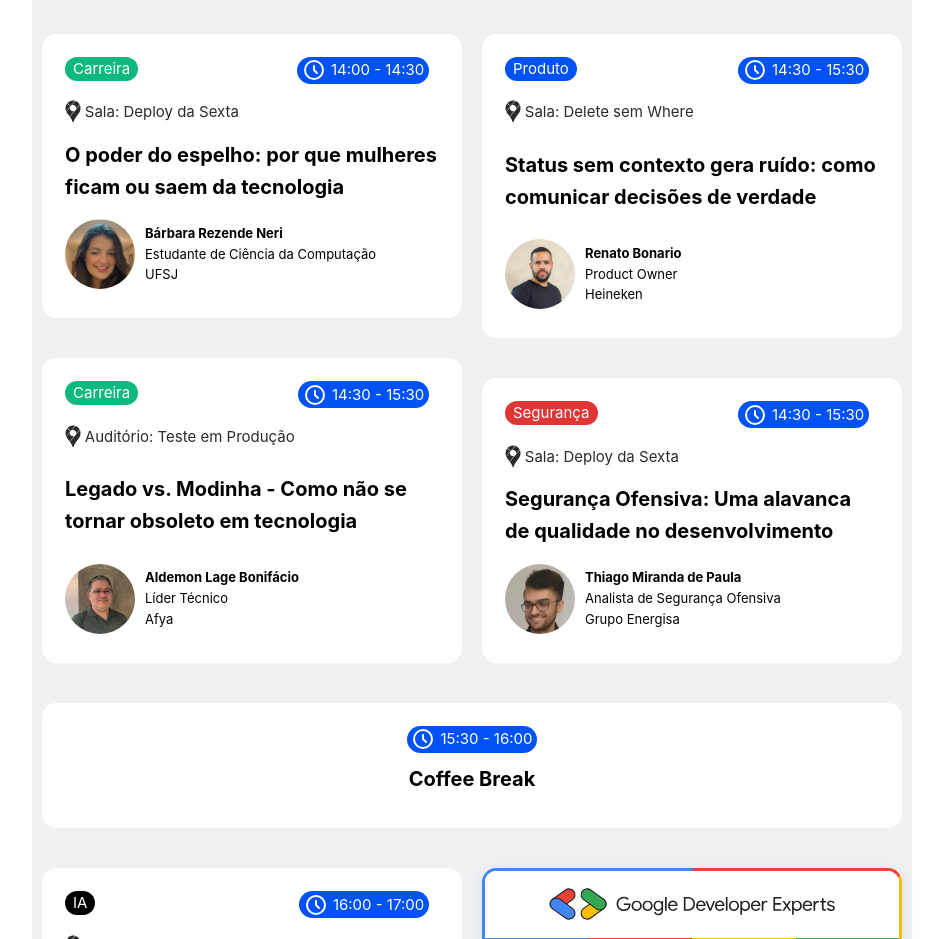
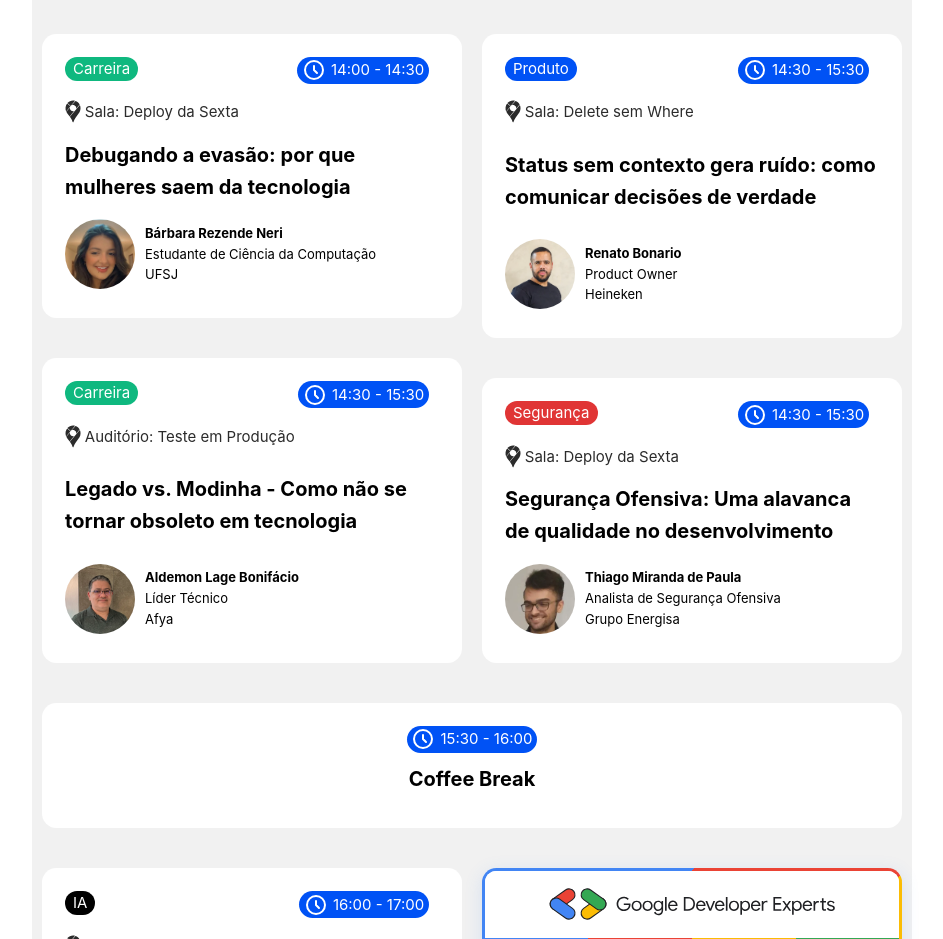
Before and after one commit to techhub-jf/techhub-site, a Vue app: page /conf in a window 1280 px wide. Shown: the part 5920-6859 px from the top of the page, without its empty margins (168-1111 px from the left). Built offline with nearby package versions, Linux system fonts and the light colour scheme.

Commit message:
update site

```diff
--- a/package.json
+++ b/package.json
@@ -6,7 +6,7 @@
   "scripts": {
     "dev": "vite",
     "build": "run-p type-check \"build-only {@}\" --",
-    "postbuild": "cp -r ./dist/ ./docs; cp ./dist/index.html ./docs/404.html; cp ./CNAME ./docs/CNAME; node ./scripts/generate-social-pages.mjs",
+    "postbuild": "rm -rf ./docs; cp -r ./dist/ ./docs; cp ./dist/index.html ./docs/404.html; cp ./CNAME ./docs/CNAME; node ./scripts/generate-social-pages.mjs",
     "preview": "vite preview",
     "test:unit": "vitest",
     "build-only": "vite build",
--- a/src/views/TechHubConf.vue
+++ b/src/views/TechHubConf.vue
@@ -157,7 +157,7 @@
 
           <Schedule :speakers="[{img: SpeakerBarbara, name: 'Bárbara Rezende Neri', role: 'Estudante de Ciência da Computação', company: 'UFSJ'}]"
             :types="[{id: 'career', name: 'Carreira'}]" time="14:00 - 14:30" location="Sala: Deploy da Sexta"
-            title="O poder do espelho: por que mulheres ficam ou saem da tecnologia"
+            title="Debugando a evasão: por que mulheres saem da tecnologia"
             description="Por que ainda somos tão poucas na tecnologia, e por que tantas mulheres que entram acabam saindo? Não é falta de capacidade, é falta de referência. Diversidade é estratégia — a questão não é como incluir mais mulheres, mas que tipo de ambiente estamos construindo para que elas fiquem." />
 
           <Schedule :speakers="[{img: SpeakerRenato, name: 'Renato Bonario', role: 'Product Owner', company: 'Heineken'}]"
```
Also changed, not shown: 17 other files (tests, documents, lock files or other folders).
